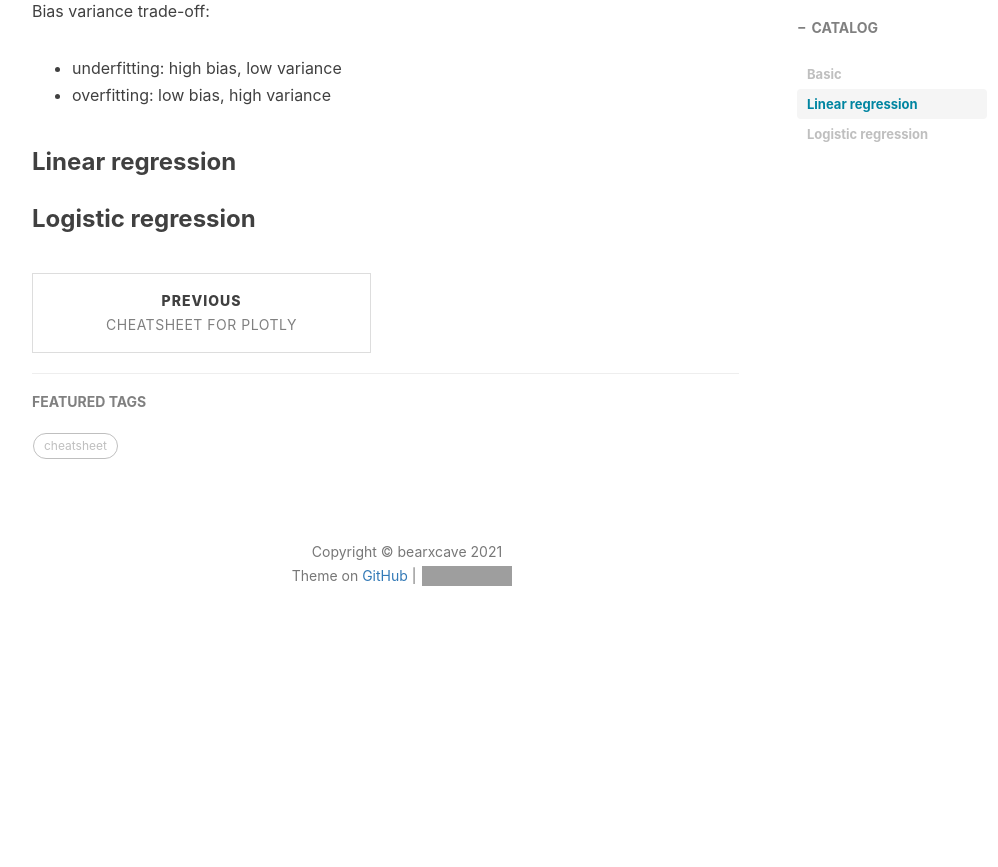
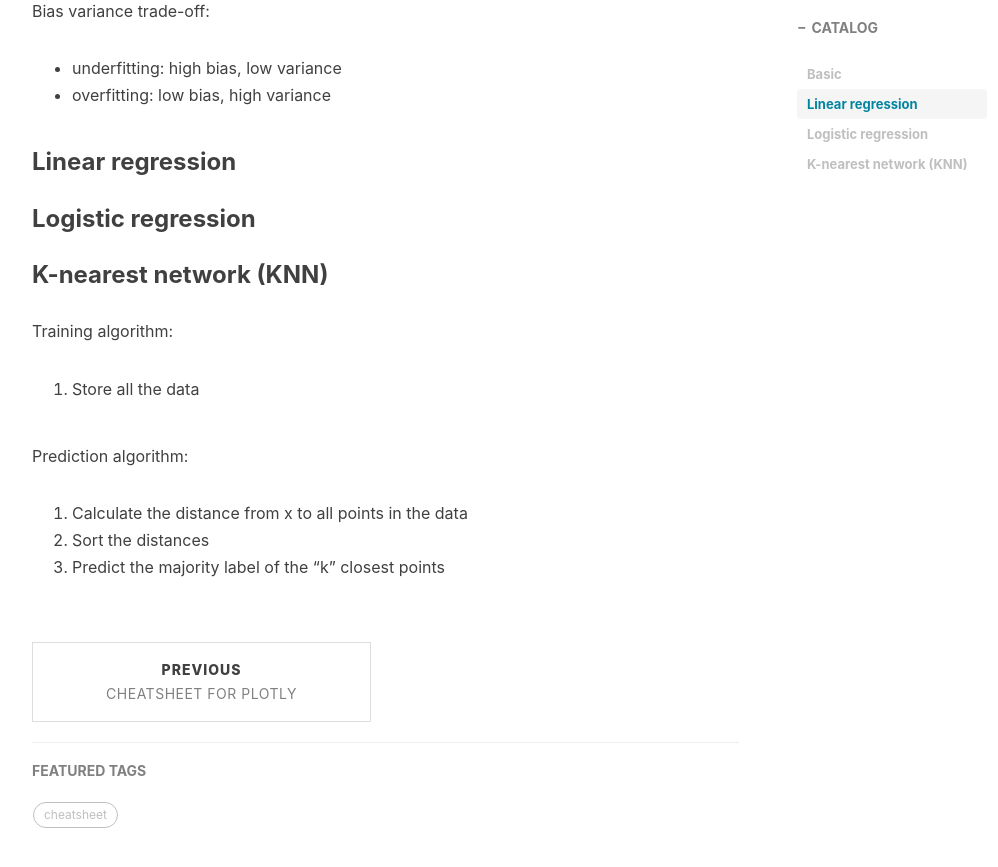
Before and after one commit to Bearxcave/Bearxcave.github.io, a Jekyll site: the page built from _posts/2021-03-03-cheatsheet-machine-learning-bootcamp-note.md, in a window 1280 px wide and 900 px high, scrolled down 1417 px. Shown: the top 867 px of the window, without its empty margins (233-1231 px from the left). Built offline with Jekyll 4.4.1, drawn with Linux system fonts in a browser that asks for light colours; nearby versions of some CDN libraries; formulas are drawn with MathJax 3; comment, search, counter and statistics services are not loaded; before the commit the page ends 2070 px from its top, so only the background shows below that; grey boxes are pictures that could not be loaded.

Commit message:
Update 2021-03-03-cheatsheet-machine-learning-bootcamp-note.md

```diff
--- a/_posts/2021-03-03-cheatsheet-machine-learning-bootcamp-note.md
+++ b/_posts/2021-03-03-cheatsheet-machine-learning-bootcamp-note.md
@@ -48,3 +48,15 @@ Bias variance trade-off:
 ### Linear regression
 
 ### Logistic regression
+
+### K-nearest network (KNN)
+
+Training algorithm:
+
+1. Store all the data
+
+Prediction algorithm:
+
+1. Calculate the distance from x to all points in the data
+2. Sort the distances
+3. Predict the majority label of the "k" closest points
```
